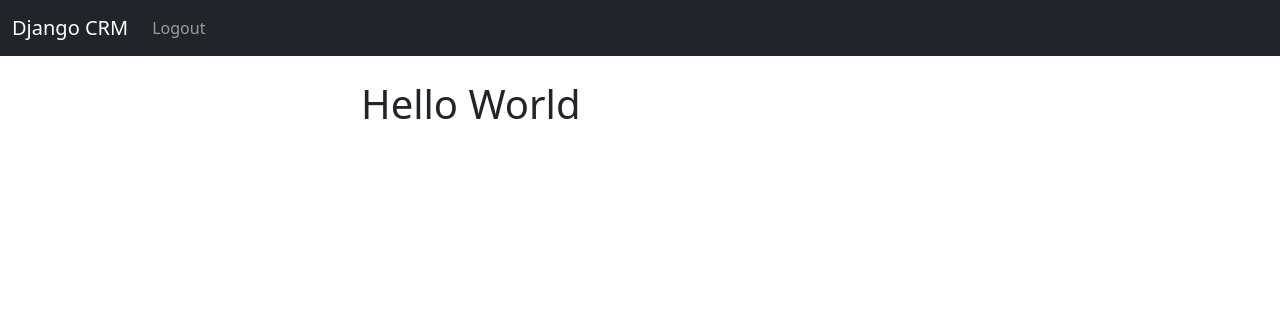
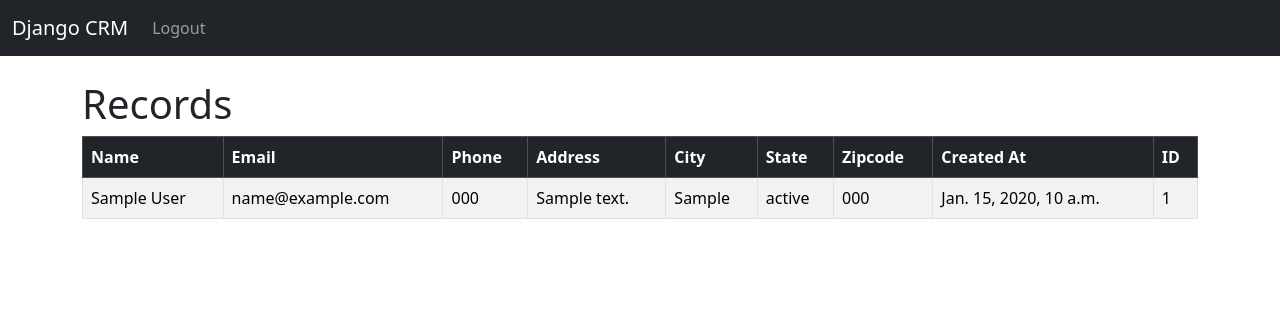
Before and after one commit to developer-ajay/django_CRM, a Django app: page / in a window 1280 px wide. Shown: the top 316 px of the page. Run offline with Django 5.2, Linux system fonts and the light colour scheme; a user stored in the database is signed in; tables that the repository leaves empty hold one stand-in row (values such as "Sample post").

Commit message:
record display

```diff
--- a/website/templates/home.html
+++ b/website/templates/home.html
@@ -1,10 +1,40 @@
 {% extends 'base.html' %}
 {% block content %}
-<div class="col-md-6 offset-md-3">
 
 {% if user.is_authenticated %}
 
-<h1>Hello World</h1>
+<table class="table table-striped table-hover table-bordered">
+  <thead class="table-dark">
+    <tr>
+      <th scope="col">Name</th>
+      <th scope="col">Email</th>
+      <th scope="col">Phone</th>
+      <th scope="col">Address</th>
+      <th scope="col">City</th>
+      <th scope="col">State</th>
+      <th scope="col">Zipcode</th>
+      <th scope="col">Created At</th>
+      <th scope="col">ID</th>
+    </tr>
+  </thead>
+  <tbody>
+
+<h1>Records</h1>
+{% if records %}
+{% for record in records %}
+<tr>
+  <td>{{ record.first_name }} {{ record.last_name }}</td>
+  <td>{{ record.email }}</td>
+  <td>{{ record.phone }}</td>
+  <td>{{ record.address }}</td>
+  <td>{{ record.city }}</td>
+  <td>{{ record.state }}</td>
+  <td>{{ record.zipcode }}</td>
+  <td>{{ record.created_at }}</td>
+  <td>{{ record.id }}</a></td>
+</tr>
+{% endfor %}
+{% endif %}
 
 {% else %}
 
--- a/website/views.py
+++ b/website/views.py
@@ -2,10 +2,13 @@ from django.shortcuts import redirect, render
 from django.contrib.auth import authenticate, login, logout
 from django.contrib import messages
 from .forms import SignUpForm
+from .models import Record
 
 # Create your views here.
 
 def home(request):
+    records = Record.objects.all()
+
     if request.method == 'POST':
         username = request.POST.get('username')
         password = request.POST.get('password')
@@ -20,7 +23,7 @@ def home(request):
             messages.error(request, "There Was An Error Logging In, Please Try Again...")
             return redirect('home')
     else:
-        return render(request, 'home.html', {})
+        return render(request, 'home.html', {'records':records})
 
 def logout_user(request):
     logout(request)
```
